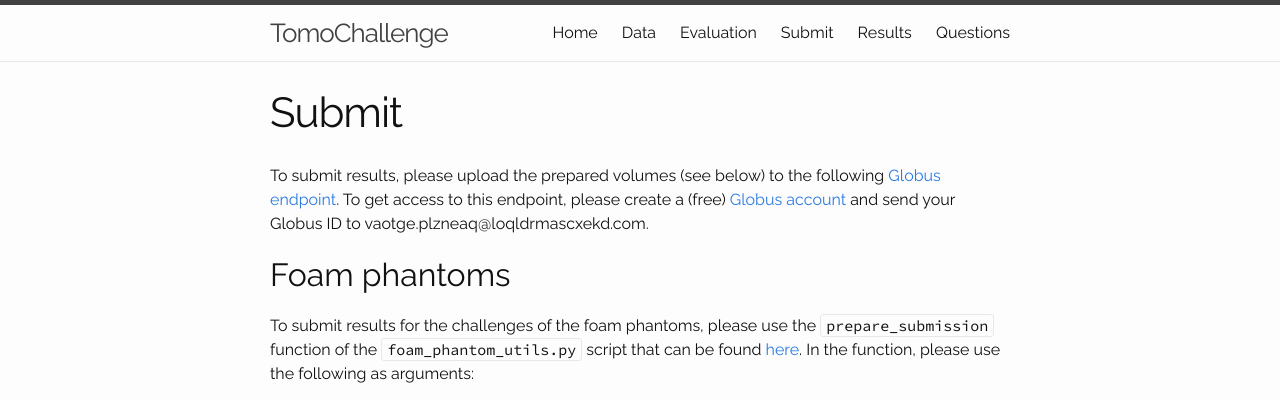
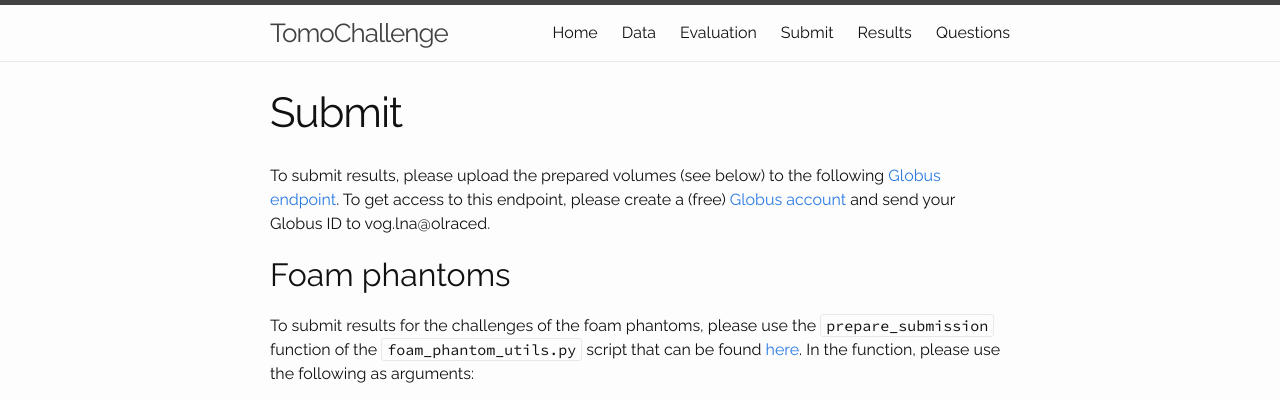
Before and after one commit to tomochallenge/tomochallenge.github.io, a Jekyll site: the page built from main_pages/60_submit.md, in a window 1280 px wide. Shown: the top 401 px of the page. Built offline with Jekyll 4.4.1, drawn with Linux system fonts in a browser that asks for light colours.

Commit message:
Update main.scss

```diff
--- a/assets/main.scss
+++ b/assets/main.scss
@@ -77,3 +77,7 @@ table th:first-child {
 table th:last-child {
     border-right: none;
 }
+
+span.sp {display:none;}
+
+span.ps {unicode-bidi: bidi-override; direction: rtl;}
```
